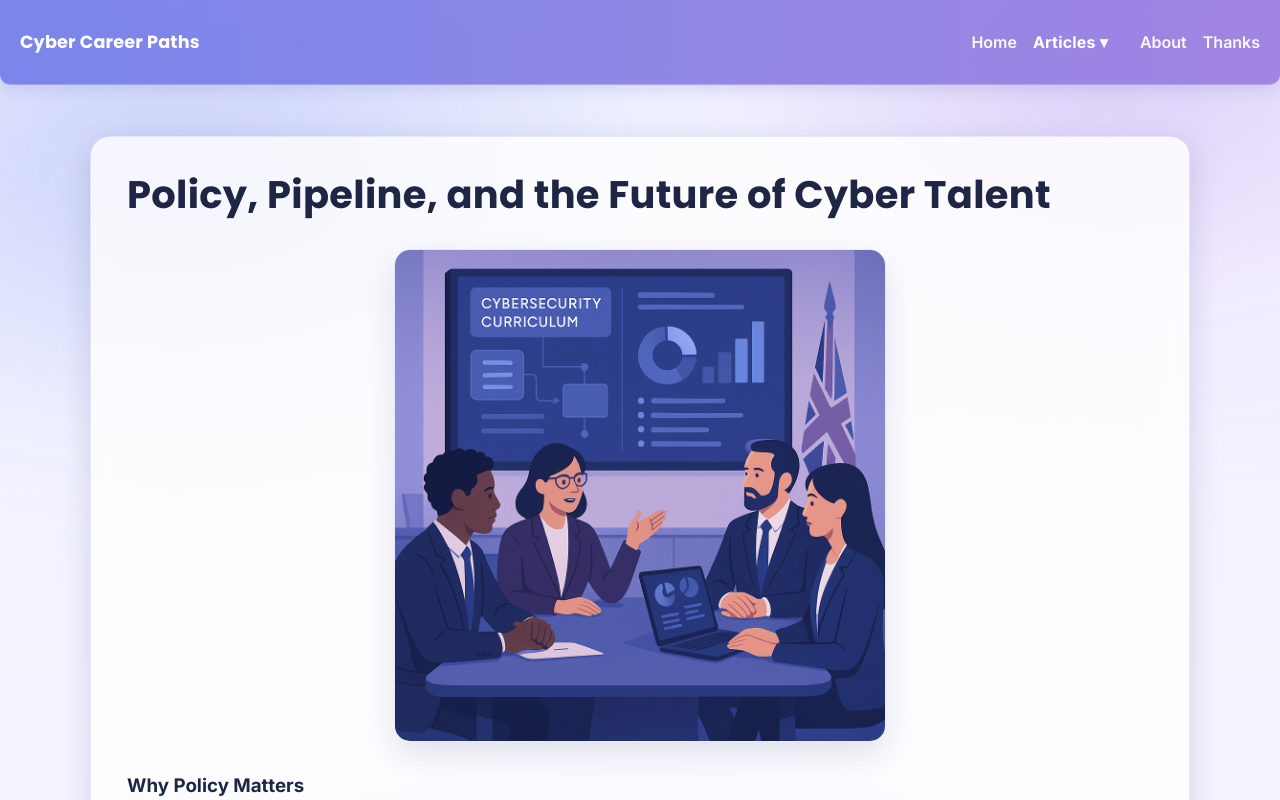
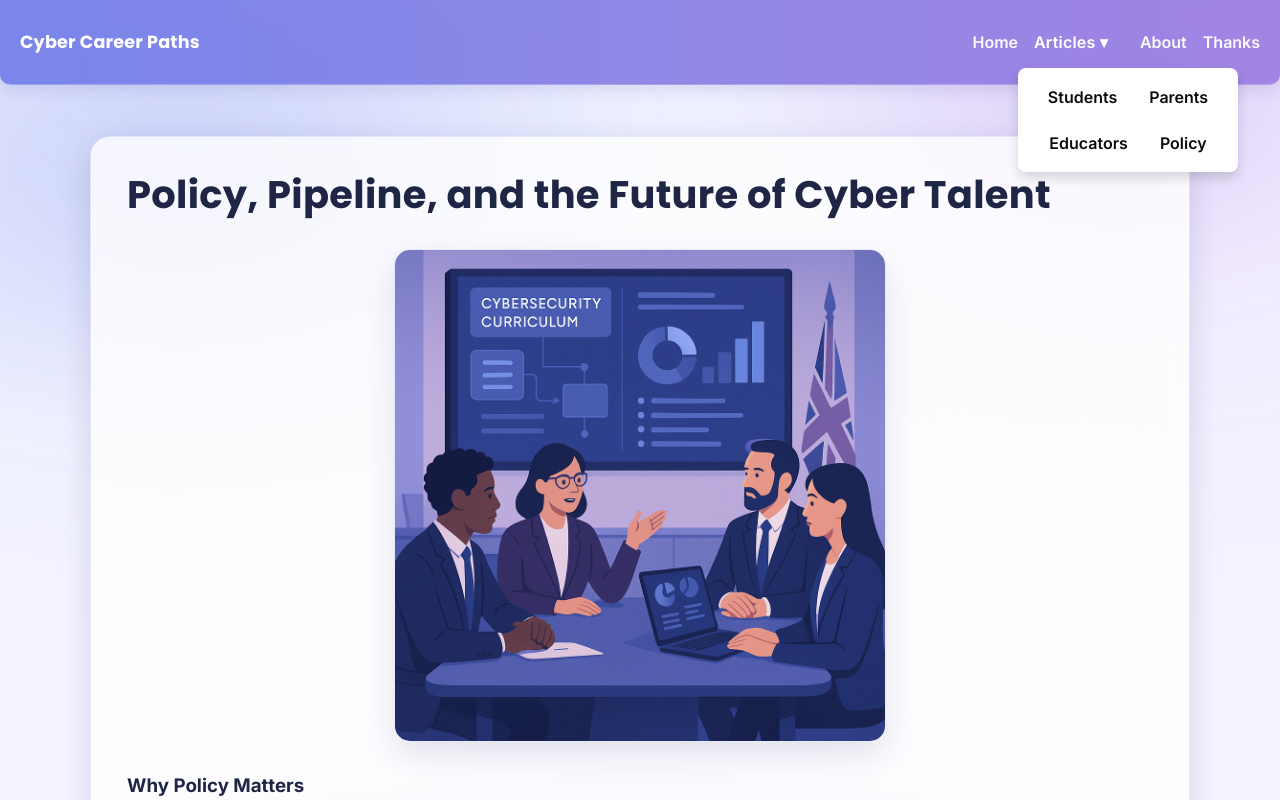
Before and after one commit to ktyler05/MasterDissKT, a React (Create React App) app in the folder master-diss-kt/: page /policy in a window 1280 px wide. Both pictures are taken after a click on the button "Articles ▾". Shown: the top 800 px of the page. Built offline with nearby package versions, Linux system fonts and the light colour scheme.

Commit message:
fix???
few issues with graphs on web view being too big, as well as navbar acting up on mobile view.

```diff
--- a/master-diss-kt/src/components/Navbar.js
+++ b/master-diss-kt/src/components/Navbar.js
@@ -1,50 +1,55 @@
-// src/components/Navbar.jsx
 import React from "react";
-import { Link } from "react-router-dom";
+import { Link, useLocation } from "react-router-dom";
 
 export default function Navbar() {
   const [articlesOpen, setArticlesOpen] = React.useState(false);
+  const loc = useLocation();
+  const dropRef = React.useRef(null);
 
-  const closeMenus = () => {
+  React.useEffect(() => {
     setArticlesOpen(false);
-  };
+  }, [loc.pathname]);
+
+  React.useEffect(() => {
+    function handleClickOutside(e) {
+      if (!articlesOpen) return;
+      if (dropRef.current && !dropRef.current.contains(e.target)) {
+        setArticlesOpen(false);
+      }
+    }
+    document.addEventListener("pointerdown", handleClickOutside, { passive: true });
+    return () => document.removeEventListener("pointerdown", handleClickOutside);
+  }, [articlesOpen]);
 
   return (
     <nav className="navbar">
       <h1 className="brand">Cyber Career Paths</h1>
 
       <div className="nav-links">
-        <Link to="/" onClick={closeMenus}>
-          Home
-        </Link>
+        <Link to="/">Home</Link>
 
-        <div
-          className="dropdown"
-          onMouseLeave={() => setArticlesOpen(false)}
-        >
+        <div className="dropdown" ref={dropRef}>
           <button
             className="dropbtn"
-            style={{ fontFamily: "inherit", fontWeight: 700 }}
             onClick={() => setArticlesOpen((s) => !s)}
+            aria-expanded={articlesOpen}
+            aria-haspopup="true"
           >
             Articles ▾
           </button>
+
           {articlesOpen && (
-            <div className="dropdown-content" onClick={closeMenus}>
-              <Link to="/students">Students</Link>
-              <Link to="/parents">Parents</Link>
-              <Link to="/educators">Educators</Link>
-              <Link to="/policy">Policy</Link>
+            <div className="dropdown-content" role="menu">
+              <Link to="/students" role="menuitem">Students</Link>
+              <Link to="/parents" role="menuitem">Parents</Link>
+              <Link to="/educators" role="menuitem">Educators</Link>
+              <Link to="/policy" role="menuitem">Policy</Link>
             </div>
           )}
         </div>
 
-        <Link to="/about" onClick={closeMenus}>
-          About
-        </Link>
-        <Link to="/thanks" onClick={closeMenus}>
-          Thanks
-        </Link>
+        <Link to="/about">About</Link>
+        <Link to="/thanks">Thanks</Link>
       </div>
     </nav>
   );
--- a/master-diss-kt/src/pages/Educators.js
+++ b/master-diss-kt/src/pages/Educators.js
@@ -47,7 +47,8 @@ function Educators() {
         downstream gap begins in schools, where not all pupils have access to
         the same level of exposure.
       </p>
-      <ResponsiveChart>
+      <div className="chart-tight">
+        <ResponsiveChart aspect={2.2} maxHeight={300}>
           {({ width, height }) => (
             <ConcentricRadialGauges
               width={width}
@@ -57,6 +58,8 @@ function Educators() {
             />
           )}
         </ResponsiveChart>
+      </div>
+
       <p>
         Dr Yulia Cherdantseva, Reader in Cyber Security at Cardiff University,
         underlined this:{" "}
--- a/master-diss-kt/src/pages/Parents.js
+++ b/master-diss-kt/src/pages/Parents.js
@@ -91,7 +91,8 @@ function Parents() {
         Disabled and neurodivergent professionals are also under-represented.
         Too often, young people self-select out before they start.
       </p>
-      <ResponsiveChart>
+      <div className="chart-tight">
+        <ResponsiveChart aspect={2.6} maxHeight={300}>
           {({ width, height }) => (
             <DumbbellParity
               width={width}
@@ -105,6 +106,8 @@ function Parents() {
             />
           )}
         </ResponsiveChart>
+      </div>
+
       <p>
         Parental reassurance is a powerful counterweight to stereotypes.
         Encouraging daughters, neurodivergent learners, or children from less
--- a/master-diss-kt/src/pages/Policy.js
+++ b/master-diss-kt/src/pages/Policy.js
@@ -47,7 +47,8 @@ function Policy() {
         senior leaders worldwide fined, dismissed, or even jailed following
         breaches.
       </p>
-      <ResponsiveChart>
+      <div className="chart-tight">
+        <ResponsiveChart aspect={2.4} maxHeight={300}>
           {({ width, height }) => (
             <BreachImpactBars
               width={width}
@@ -62,6 +63,7 @@ function Policy() {
             />
           )}
         </ResponsiveChart>
+      </div>
 
       <p>
         Taken together, the evidence shows that education and workforce
--- a/master-diss-kt/src/pages/Students.js
+++ b/master-diss-kt/src/pages/Students.js
@@ -70,11 +70,14 @@ function Students() {
         vulnerable to attacks.
       </p>
 
-      <ResponsiveChart>
+      <div className="chart-medium">
+        <ResponsiveChart aspect={2.0} maxHeight={340}>
           {({ width, height }) => (
             <SchoolReadinessStacked100 width={width} height={height} />
           )}
         </ResponsiveChart>
+      </div>
+
       <p>
         The risks are not hypothetical. An ISO analysis of 215 school data
         breach reports (2022–2024) found that 57% of insider cyber incidents
@@ -86,11 +89,14 @@ function Students() {
         seven.
       </p>
 
-      <ResponsiveChart>
+      <div className="chart-medium">
+        <ResponsiveChart aspect={2.2} maxHeight={340}>
           {({ width, height }) => (
             <TriptychRadialBadges width={width} height={height} />
           )}
         </ResponsiveChart>
+      </div>
+
       <p>
         This pattern highlights two truths. First, young people are curious,
         capable, and often several steps ahead of the adults around them.
@@ -318,9 +324,12 @@ function Students() {
         how national and regional efforts can remove barriers and give students
         confidence.
       </p>
-      <ResponsiveChart aspect={2}>
+      <div className="chart-medium">
+        <ResponsiveChart aspect={2.2} maxHeight={380}>
           {({ width, height }) => (
             <PackedCirclesOutcomeGauge
+              width={width}
+              height={height}
               metrics={[
                 {
                   id: "cf_students",
@@ -348,11 +357,10 @@ function Students() {
                 },
               ]}
               placementPct={87}
-            width={width}
-            height={height}
             />
           )}
         </ResponsiveChart>
+      </div>
 
       <p>
         For some, entry happens by accident. Taylor Watson reflected on his own
--- a/master-diss-kt/src/styles.css
+++ b/master-diss-kt/src/styles.css
@@ -494,3 +494,6 @@ h2 {
     padding: clamp(1rem, 3.5vw, 1.25rem);
   }
 }
+.chart-narrow{ max-width: 760px; margin: 1.25rem auto; }
+.chart-medium{ max-width: 880px; margin: 1.25rem auto; }
+.chart-tight  { max-width: 640px; margin: 1.25rem auto; }
```
Lines whose indentation alone changed are shown as unchanged.
